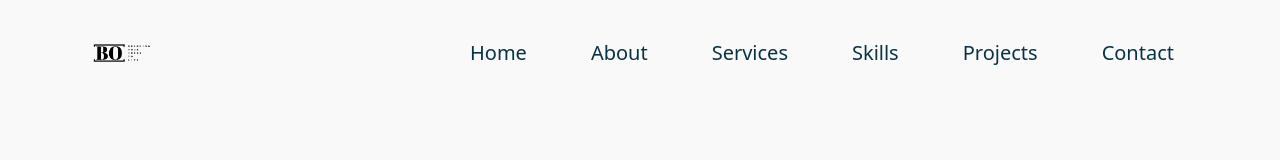
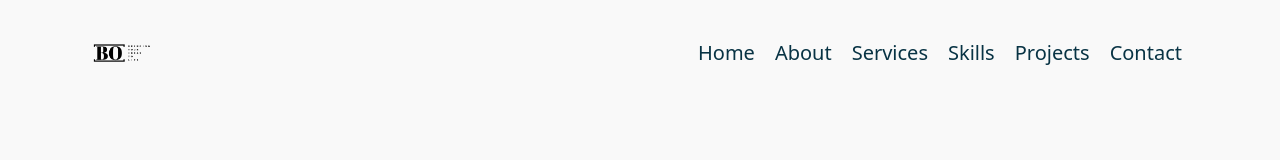
Before and after one commit to o-brayarn/portfolio, a React (Create React App) app: page / in a window 1280 px wide. Shown: the top 160 px of the page. Built offline with nearby package versions, Linux system fonts and the light colour scheme; a web font is replaced by a local one.

Commit message:
change spacing btn list items

```diff
--- a/src/components/navbar/NavBar.jsx
+++ b/src/components/navbar/NavBar.jsx
@@ -49,7 +49,7 @@ export default function NavBar() {
         </Navbar.Brand>
         <Navbar.Toggle aria-controls="basic-navbar-nav" />
         <Navbar.Collapse id="basic-navbar-nav" >
-          <Nav className="ms-auto gap-5 px-3">
+          <Nav className="ms-auto gap-1 px-2">
             {menuData.map((item) => (
               <NavLink to={item.path} key={item.name} href={`#${item.path}`}>
                 <div className="list-item" >{item.name}</div>
```
